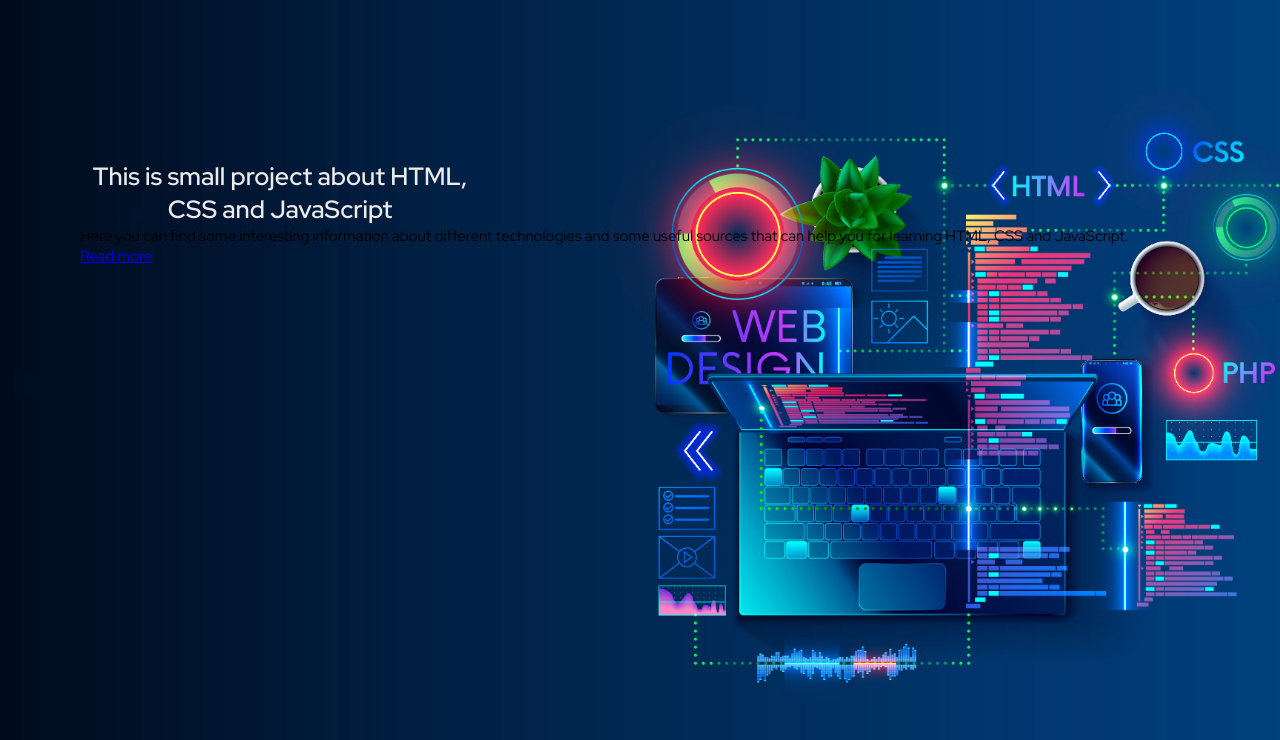
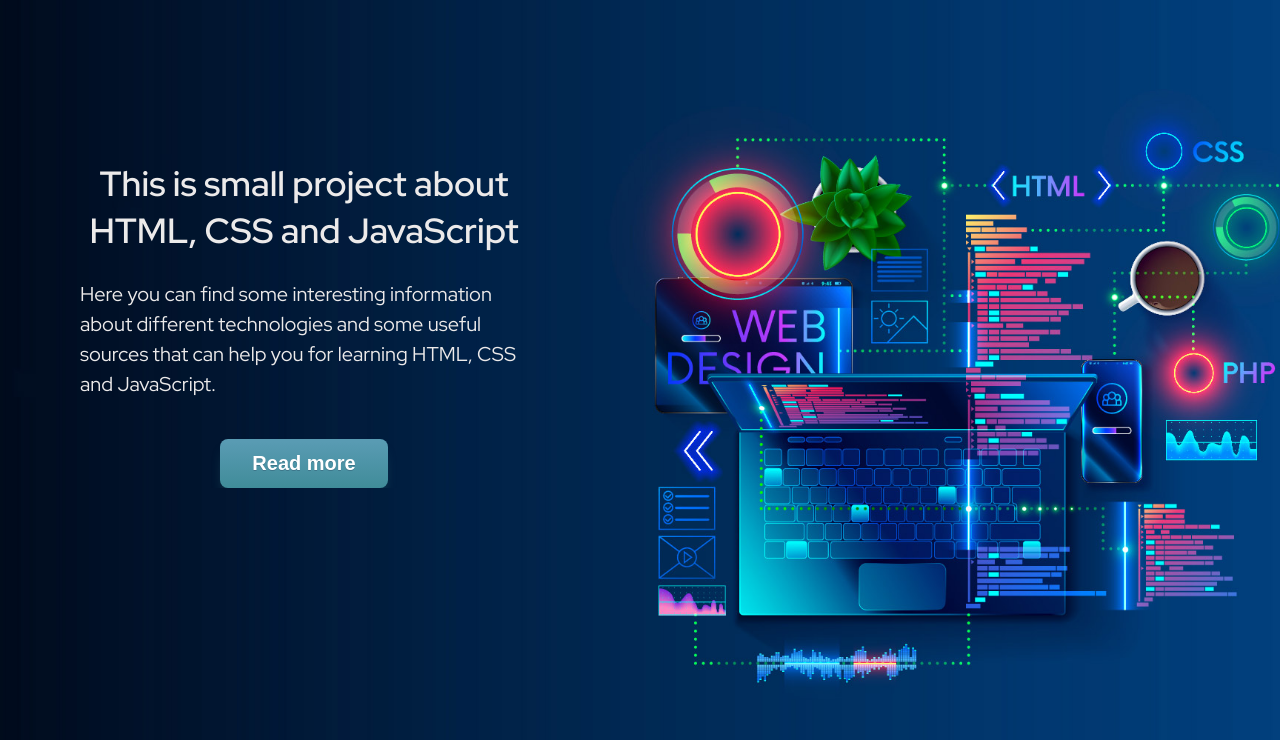
Before and after one commit to Studdnet/16-projects-using-HTML-CSS-and-JavaScript, a plain HTML site: page Projects/Sticky navbar/index.html in a window 1280 px wide. Shown: the part 60-800 px from the top of the page. Drawn offline with Linux system fonts and the light colour scheme.

Commit message:
Sticky nav bar: working on main screen

```diff
--- a/Projects/Sticky navbar/css/style.css
+++ b/Projects/Sticky navbar/css/style.css
@@ -40,7 +40,38 @@ body {
 
 .title {
 	color: var(--main-bg-color);
-	font-size: 25px;
+	font-size: 35px;
+}
+
+.text {
+	color: var(--light-gray);
+	font-size: 20px;
+}
+
+.btn {
+	box-shadow: 0px 10px 14px -7px #276873;
+	background:linear-gradient(to bottom, #599bb3 5%, #408c99 100%);
+	background-color:#599bb3;
+	border-radius:8px;
+	display:inline-block;
+	cursor:pointer;
+	color:#ffffff;
+	font-family:Arial;
+	font-size:20px;
+	font-weight:bold;
+	padding:13px 32px;
+	text-decoration:none;
+	text-shadow:0px 1px 0px #3d768a;
+}
+
+.btn:hover {
+	background:linear-gradient(to bottom, #408c99 5%, #599bb3 100%);
+	background-color:#408c99;
+}
+
+.btn:active {
+	position:relative;
+	top:1px;
 }
 
 .header {
@@ -82,7 +113,7 @@ body {
 	color: #bbbbaa;
 }
 
-.search__button img{
+.search__button img {
 	width: 22px;
 	background-color: var(--primary-color);
 }
@@ -95,7 +126,7 @@ body {
 	cursor: pointer;
 }
 
-.header__content {
+.header__about {
 	height: 100vh;
 	background: url("../img/main-background.jpg") center center/cover no-repeat;
 }
@@ -123,9 +154,24 @@ body {
 	border-radius: 10px;
 }
 
+.header__content {
+	display: flex;
+	flex-direction: column;
+	align-items: center;
+	width: 35vw;
+}
+
 .content__title {
-	width: 400px;
 	margin-top: 20vh;
 	text-align: center;
 	color: var(--light-gray);
 }
+
+.content__text {
+	margin-top: 25px;
+	line-height: 30px;
+}
+
+.header__btn {
+	margin-top: 40px;
+}
--- a/Projects/Sticky navbar/index.html
+++ b/Projects/Sticky navbar/index.html
@@ -33,15 +33,17 @@
 					</nav>
 				</div>
 			</div>
-			<div class="header__content">
+			<div class="header__about">
 				<div class="container">
-					<h1 class="content__title title">This is small project about HTML, CSS and JavaScript</h1>
-					<div class="content__text">
-						<p>
-							Here you can find some interesting information about different technologies and some useful sources that can help you for learning HTML, CSS and JavaScript.
-						</p>
+					<div class="header__content">
+						<h1 class="content__title title">This is small project about HTML, CSS and JavaScript</h1>
+						<div class="content__text text">
+							<p>
+								Here you can find some interesting information about different technologies and some useful sources that can help you for learning HTML, CSS and JavaScript.
+							</p>
+						</div>
+						 <a class="header__btn btn" href="#">Read more</a>
 					</div>
-					 <a href="#">Read more</a>
 				</div>
 			</div>
 		</header>
```
